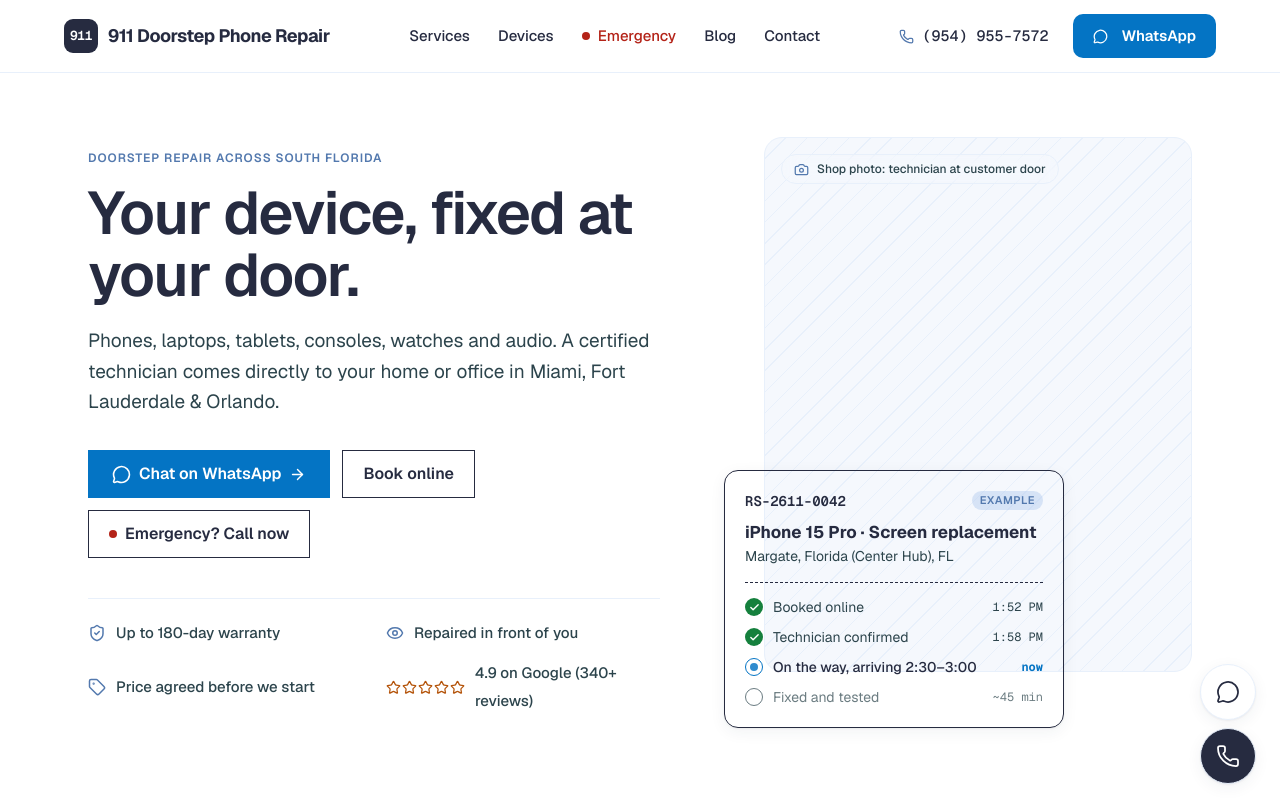
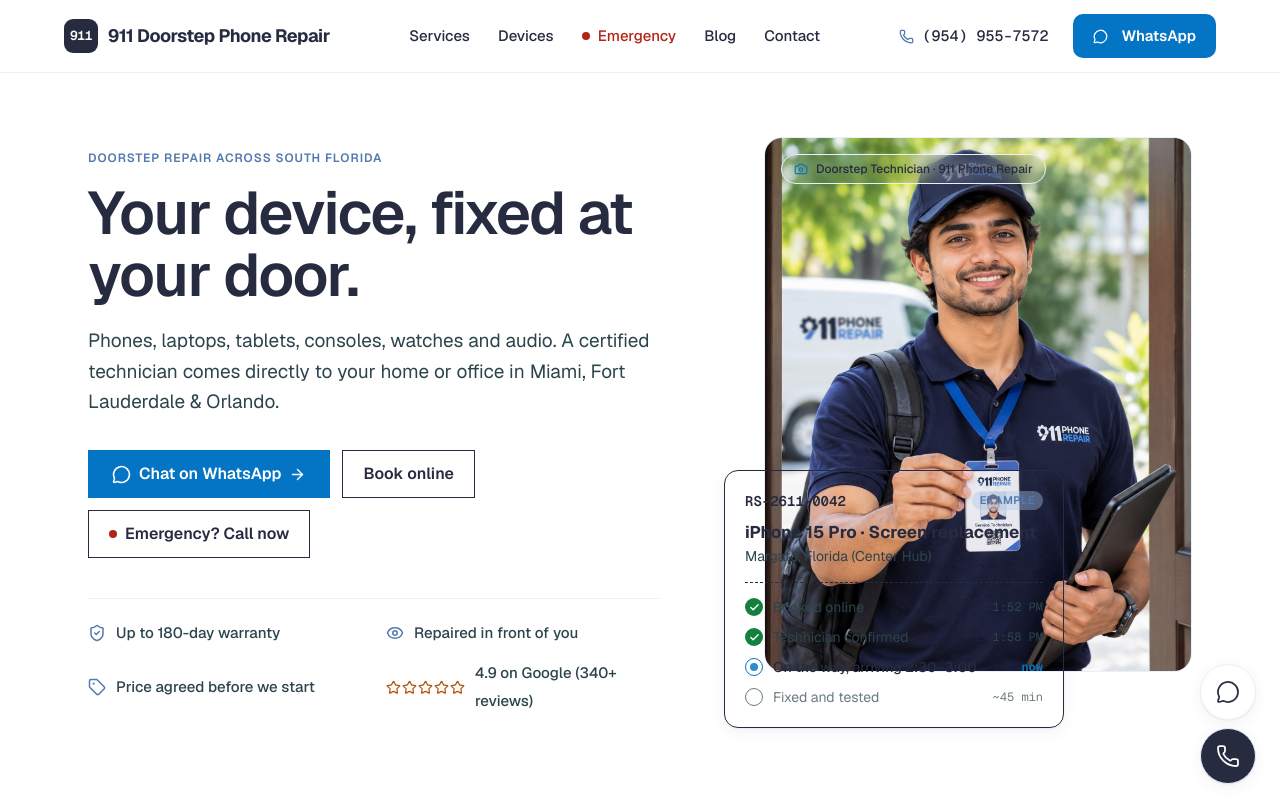
Before and after one commit to ceKapsys/repair-shop, a Next.js app: page / in a window 1280 px wide. Shown: the top 800 px of the page. Built offline with nearby package versions, Linux system fonts and the light colour scheme; no server answers; the database is empty.

Commit message:
feat: add technician hero image to homepage hero section

```diff
--- a/src/app/(site)/page.tsx
+++ b/src/app/(site)/page.tsx
@@ -175,7 +175,8 @@ export default async function HomePage() {
               <HeroVisual
                 ticketNo="RS-2611-0042"
                 deviceTitle="iPhone 15 Pro · Screen replacement"
-                location={s.serviceAreas[0] ? `${s.serviceAreas[0].name}, FL` : "Brickell Ave, Miami, FL"}
+                location={s.serviceAreas[0] ? `${s.serviceAreas[0].name}` : "Margate (Center Hub), FL"}
+                imageUrl={s.hero.image || "/images/hero-technician.jpg"}
               />
             </div>
           </div>
--- a/src/components/site/hero-visual.tsx
+++ b/src/components/site/hero-visual.tsx
@@ -1,3 +1,4 @@
+import Image from "next/image";
 import { Camera, Check } from "lucide-react";
 
 interface HeroVisualProps {
@@ -11,26 +12,36 @@ export function HeroVisual({
   ticketNo = "RS-2611-0042",
   deviceTitle = "iPhone 15 Pro · Screen replacement",
   location = "4045 NW 16th St, Lauderhill, FL",
-  imageUrl,
+  imageUrl = "/images/hero-technician.jpg",
 }: HeroVisualProps) {
   return (
     <div className="relative pb-14 pl-0 sm:pl-10">
       {/* Technician photo frame */}
       <div
         className="relative aspect-4/5 w-full overflow-hidden rounded-[18px] border border-line bg-surface"
-        style={{
-          backgroundImage: imageUrl
-            ? `url(${imageUrl})`
-            : `repeating-linear-gradient(135deg, var(--color-surface) 0 14px, var(--color-line) 14px 15px)`,
-          backgroundSize: "cover",
-          backgroundPosition: "center",
-        }}
         role="img"
-        aria-label="Technician repairing a phone at customer door"
+        aria-label="Certified technician with 911 Phone Repair badge arriving at customer door"
       >
-        <span className="absolute left-4 top-4 inline-flex items-center gap-2 rounded-full border border-line bg-background/95 px-3 py-1.5 text-xs font-medium text-ink-soft shadow-xs backdrop-blur-sm">
-          <Camera size={15} className="text-steel" />
-          <span>Shop photo: technician at customer door</span>
+        {imageUrl ? (
+          <Image
+            src={imageUrl}
+            alt="Doorstep technician ready for phone repair"
+            fill
+            sizes="(max-width: 768px) 100vw, 500px"
+            priority
+            className="object-cover object-center"
+          />
+        ) : (
+          <div
+            className="absolute inset-0"
+            style={{
+              backgroundImage: `repeating-linear-gradient(135deg, var(--color-surface) 0 14px, var(--color-line) 14px 15px)`,
+            }}
+          />
+        )}
+        <span className="absolute left-4 top-4 inline-flex items-center gap-2 rounded-full border border-line bg-background/90 px-3 py-1.5 text-xs font-medium text-ink shadow-sm backdrop-blur-md">
+          <Camera size={14} className="text-primary" />
+          <span>Doorstep Technician · 911 Phone Repair</span>
         </span>
       </div>
 
--- a/src/lib/settings.ts
+++ b/src/lib/settings.ts
@@ -69,6 +69,7 @@ export const defaultSettings = (): SiteSettings => ({
     eyebrow: "Doorstep repair across South Florida",
     title: "Your device, fixed at your door.",
     sub: "Phones, laptops, tablets, consoles, watches and audio. A certified technician comes directly to your home or office in Miami, Fort Lauderdale & Orlando.",
+    image: "/images/hero-technician.jpg",
     trustItems: [
       { icon: "shield", text: "Up to 180-day warranty" },
       { icon: "eye", text: "Repaired in front of you" },
@@ -182,7 +183,7 @@ export function mergeSettings(s: any): SiteSettings {
       eyebrow: s.hero?.eyebrow || d.hero.eyebrow,
       title: s.hero?.title || d.hero.title,
       sub: s.hero?.sub || d.hero.sub,
-      image: s.hero?.image || undefined,
+      image: s.hero?.image || d.hero.image || "/images/hero-technician.jpg",
       trustItems: arr(s.hero?.trustItems, d.hero.trustItems ?? []),
     },
     howItWorks: arr(s.howItWorks, d.howItWorks ?? []),
```
Also changed, not shown: public/images/hero-technician.jpg (added).
